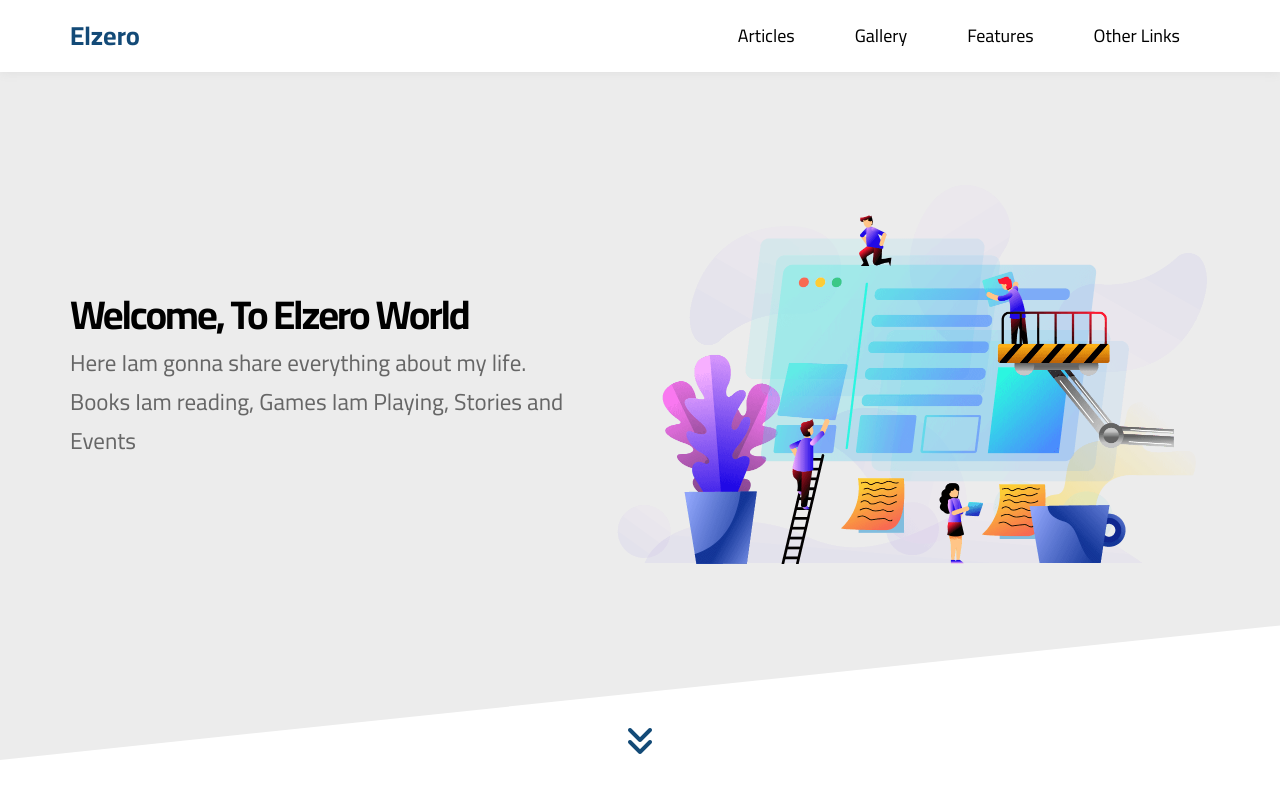
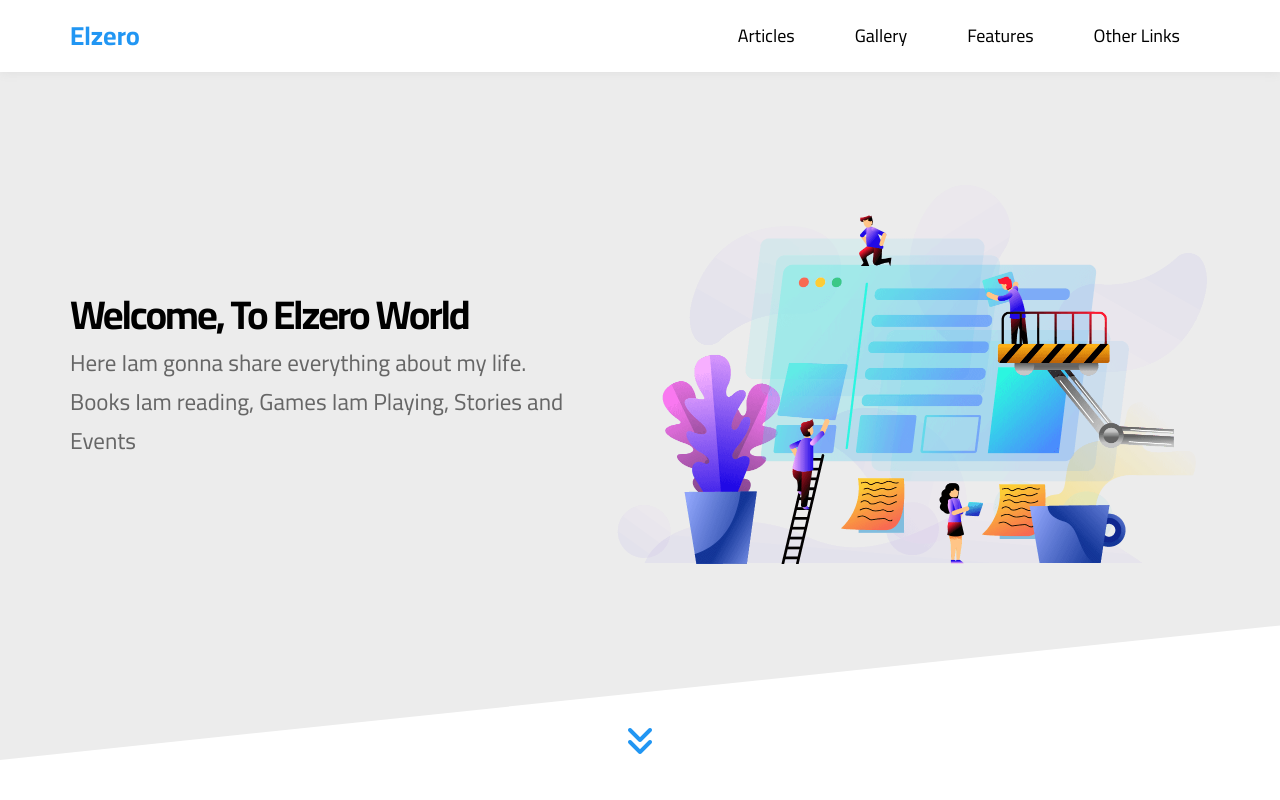
Before and after one commit to MORO422004/3rd-temp, a plain HTML site: page index.html in a window 1280 px wide. Shown: the top 800 px of the page. Drawn offline with Linux system fonts and the light colour scheme.

Commit message:
Update mainstyle.css

```diff
--- a/css/mainstyle.css
+++ b/css/mainstyle.css
@@ -5,12 +5,12 @@
     box-sizing: border-box;
   }
   :root {
-    --main-color: #134a77;
-    --main-color-alt: #042036;
+    --main-color: #2196f3;
+    --main-color-alt: #1787e0;
     --main-transition: 0.3s;
     --main-padding-top: 100px;
     --main-padding-bottom: 100px;
-    --section-background: #000000;
+    --section-background: #ececec;
   }
   html {
     scroll-behavior: smooth;
```
